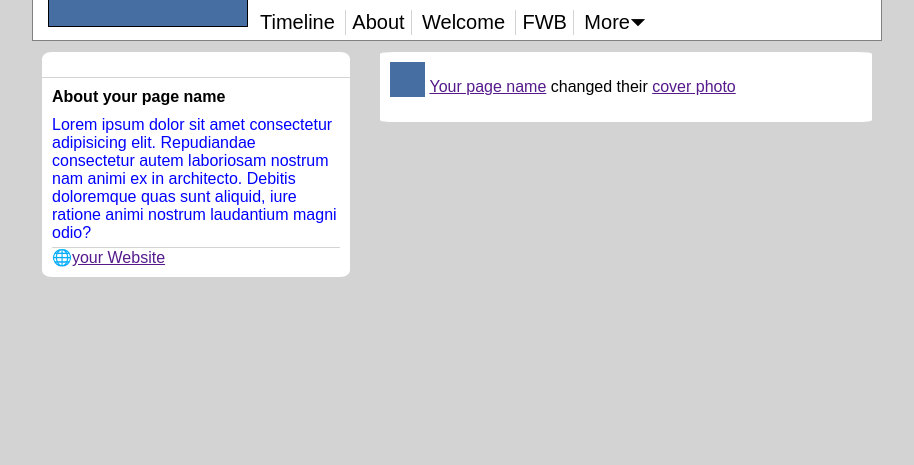
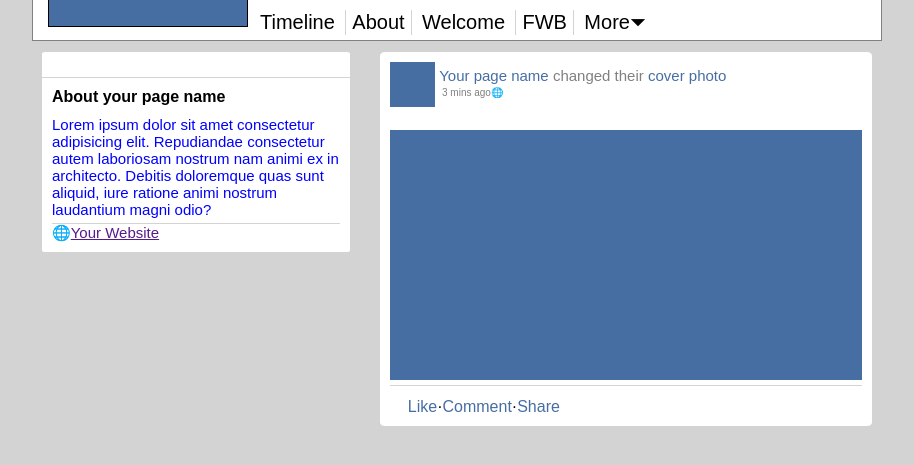
Before and after one commit to Seebo321/socail-netwrok-page, a plain HTML site: page index.html in a window 1280 px wide. Shown: the part 367-832 px from the top of the page, without its empty margins (183-1097 px from the left). Drawn offline with Linux system fonts and the light colour scheme.

Commit message:
updated to final product

```diff
--- a/assets/css/styles.css
+++ b/assets/css/styles.css
@@ -51,6 +51,7 @@ nav{
     color:rgb(45, 75, 114);
     line-height: 20px;
     margin: none;border-radius: 7%;}
+.folo {color: lightgray;}
 .msg{border-radius: 0%;}
 .main {margin-left: auto; margin-right: auto; width: 850px;clear: both;position: relative;top: -150px;}
 .row{margin: 0;}
@@ -72,15 +73,25 @@ nav{
     display: table;
     clear: both;
   }
-  .leftinfo,.rightinfo{background-color: white;border-radius: 3%;margin:10px;}
+  .leftinfo,.rightinfo{background-color: white;border-radius: 1%;margin:10px;}
   .abtpg {position: relative; top:25px; padding-bottom: 10px;border-top: 1px lightgrey solid;}
   .leftinfo p {margin:10px; color: blue;}
   .leftinfo h4 {margin:10px;}
   .website {position: relative;top: 0; border-bottom: none;}
   .rightinfo{padding:10px;}
+  .rightinfo a{color:rgb(70, 110, 163); text-decoration: none; }
+  .rightinfo .info{position: relative;top: -10px;}
   .smllprfl {
             position: relative;
             float: left;
             background-color: rgb(70, 110, 163);
-            height: 35px;
-            width: 35px;}
+            height: 45px;
+            width: 45px;}
+  .update {position: relative; top: -22px; left: 52px;font-size: 10px;}
+  p{font-size: 15px ; color: gray;}
+  .rightpic {
+        background-color:rgb(70, 110, 163);
+        width: 100%;    height: 250px;
+        margin-bottom: 5px;
+    }
+.rightadd{border-top: 1px lightgray solid; padding-top: 12px;}
--- a/index.html
+++ b/index.html
@@ -37,7 +37,7 @@
                     <h4>About your page name</h4>
                     <p>Lorem ipsum dolor sit amet consectetur adipisicing elit. Repudiandae consectetur autem laboriosam nostrum nam animi ex in architecto. Debitis doloremque quas sunt aliquid, iure ratione animi nostrum laudantium magni odio?</p>
                  </div>
-                 <p class="abtpg website">🌐<a href="">your Website</a></p>
+                 <p class="abtpg website">🌐<a href="">Your Website</a></p>
               </div>
             </div>
     <div class="column middle">  &nbsp;
@@ -45,7 +45,12 @@
         <div class="column right">
                 <div class="rightinfo" >
                     <div class="smllprfl"></div>
-                        <p>&nbsp;<a href="">Your page name</a> changed their <a href="">cover photo</a></p>
+                    <p class="info">&nbsp;<a href="">Your page name</a> changed their <a href="">cover photo</a></p>
+                    <p class="update">3 mins ago🌐</p>
+                    <div class="rightpic"></div>
+                    <div class="rightadd">
+                        &nbsp;&nbsp;&nbsp; <a href="">Like</a>·<a href="">Comment</a>·<a href="">Share</a>
+                    </div>
                 </div>
             </div>
         </div>
```
